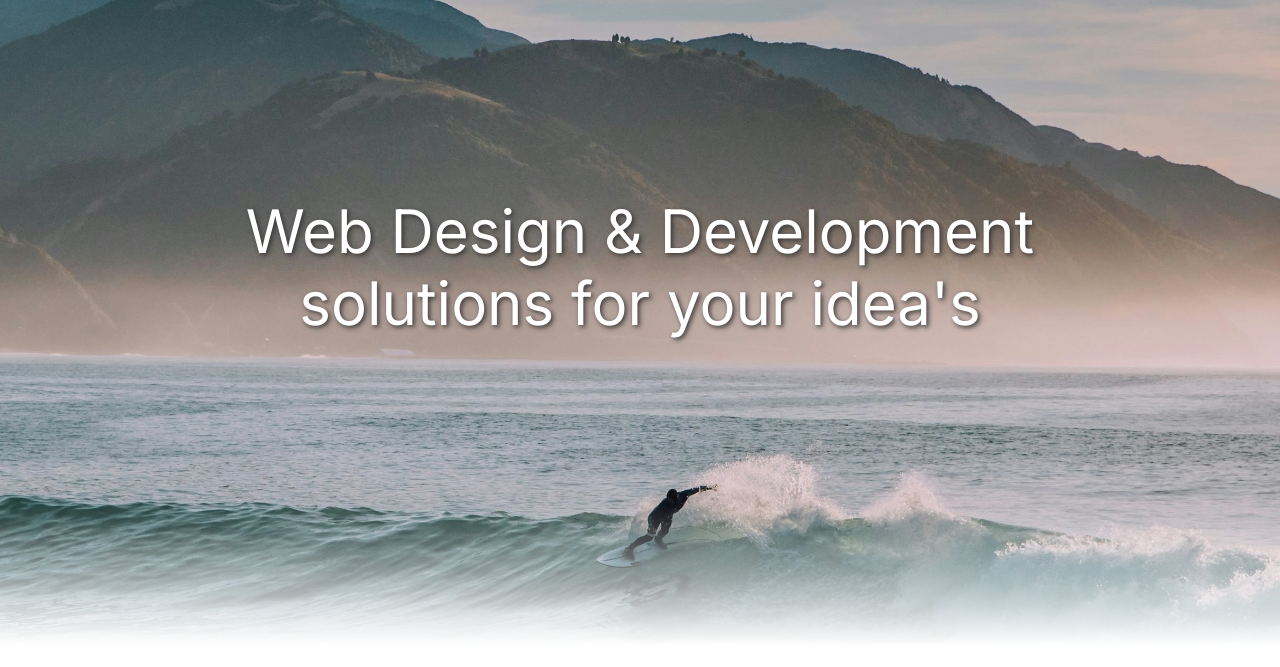
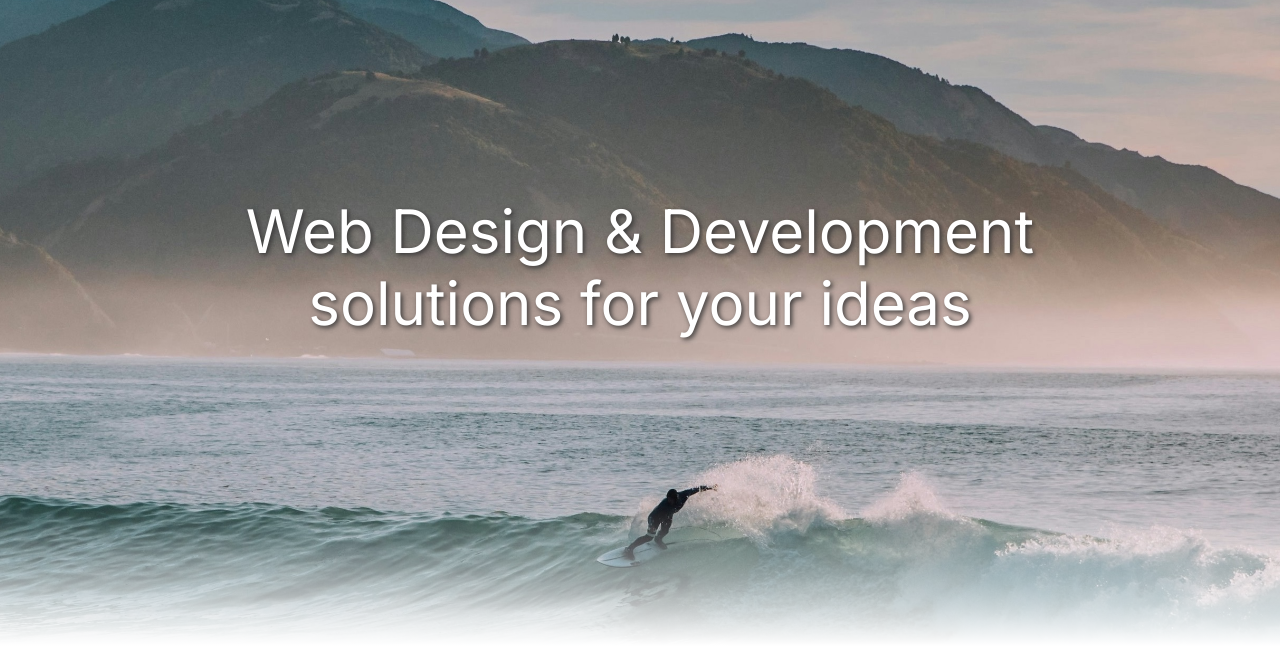
Before and after one commit to StudioArruda/studioarruda, a plain HTML site: page index.html in a window 1280 px wide. Shown: the part 133-800 px from the top of the page. Drawn offline with Linux system fonts and the light colour scheme.

Commit message:
Update index.html

```diff
--- a/index.html
+++ b/index.html
@@ -52,7 +52,7 @@
 		<!-- Hero Banner Section -->
 		<div id="hero">
 			<div class="gradient"></div>
-			<h1>Web Design & Development solutions for your idea's</h1>
+			<h1>Web Design & Development solutions for your ideas</h1>
 		</div>
 
 		<!-- Porfolio Examples Section -->
```
